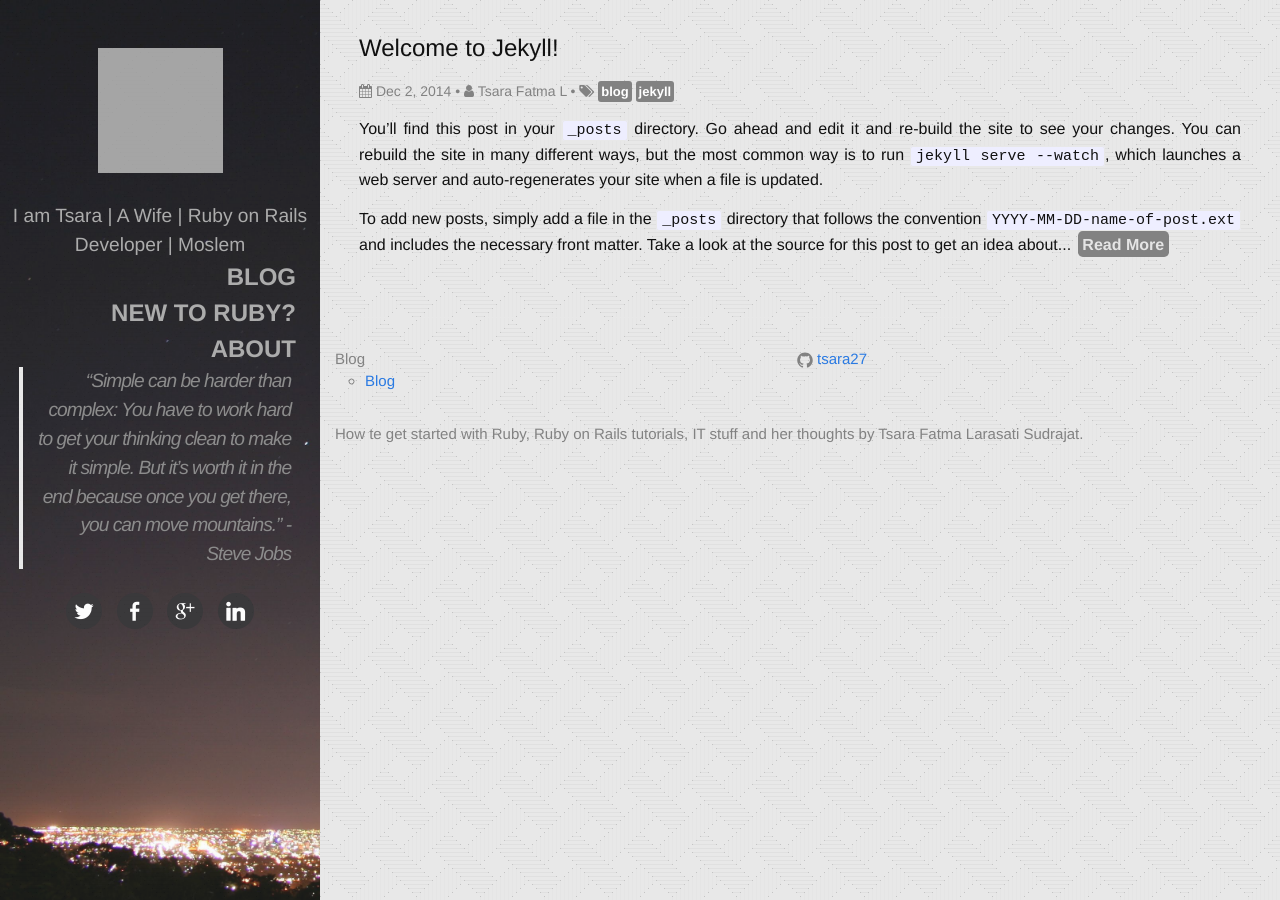
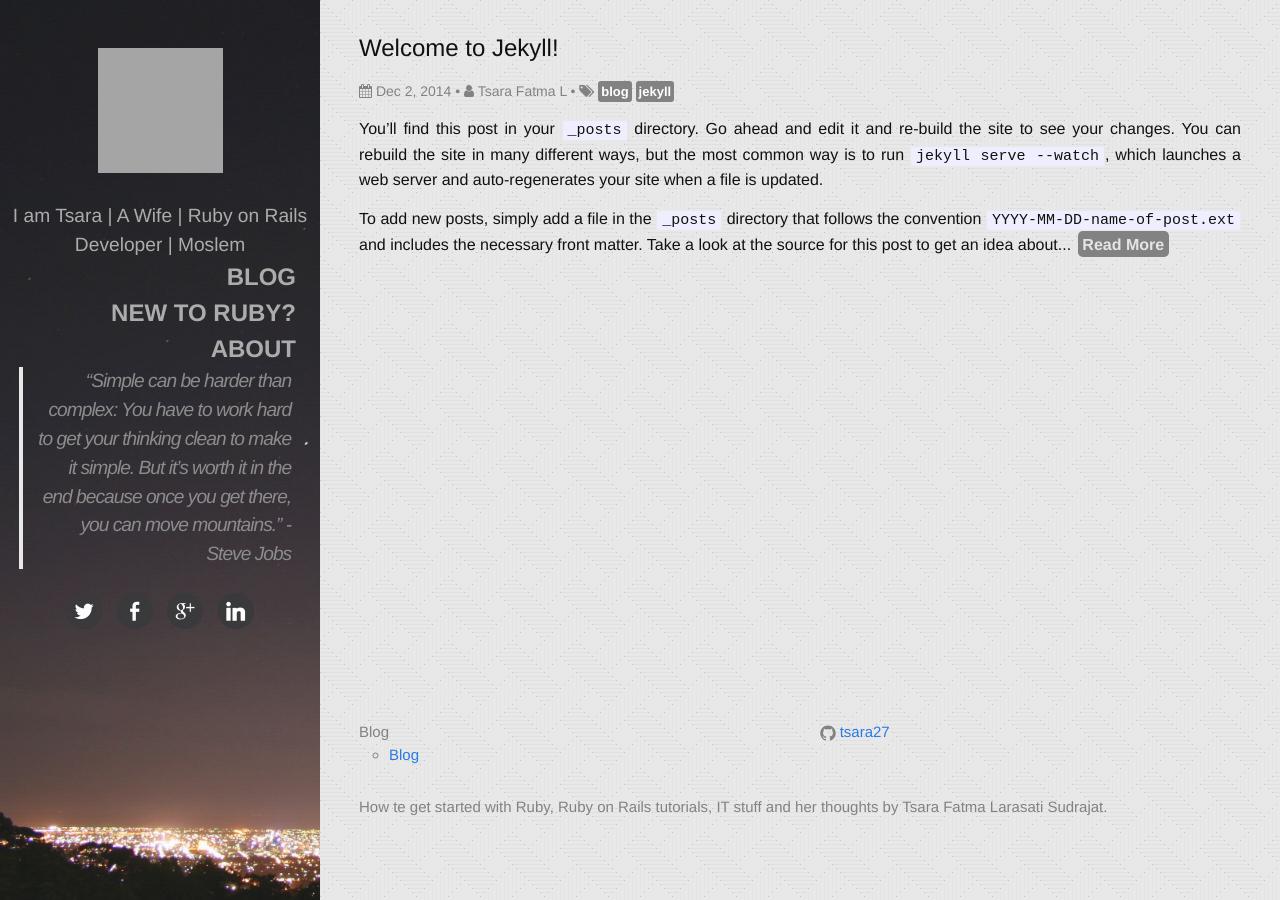
Before and after one commit to tsara27/my_website, a Jekyll site: the page built from index.html, in a window 1280 px wide. Built offline with Jekyll 4.4.1, drawn with Linux system fonts in a browser that asks for light colours; nearby versions of some CDN libraries; some web fonts are replaced; grey boxes are pictures that could not be loaded.

Commit message:
sticky footer

```diff
--- a/_sass/_additional.scss
+++ b/_sass/_additional.scss
@@ -3,6 +3,7 @@
 body{
   background-image: url("/images/pixel_weave.png");
   background-repeat: repeat;
+  height: 100%;
 }
 
 .links{
@@ -68,6 +69,9 @@
     @include margin(null 1.5em null 21.5em);
     max-width: 80%;
     text-align: justify;
+    display: flex;
+    min-height: 70vh;
+    flex-direction: column;
     @include media-query($on-palm) {
       @include margin(null 1.5em null 1.5em);
       max-width: 65%;
@@ -80,7 +84,8 @@
 
 footer.site-footer{
     float: left;
-    margin-left: 20em;
+    margin-left: 21.5em;
+    flex: 1;
     @include media-query($on-palm) {
         margin-left: 0;
 
@@ -108,6 +113,7 @@
 }
 
 .quotes{
+  @include transition-duration(1.5s);
   @include margin(null 1.5em null 1em);
   text-align: right;
   @include media-query($on-palm) {
@@ -115,6 +121,12 @@
   }
   @include media-query($on-tablet) {
     display: none;
+  }
+  &:hover{
+    @include transition-duration(1.5s);
+    text-decoration: none;
+    color: #fff;
+
   }
 }
 
--- a/_sass/_layout.scss
+++ b/_sass/_layout.scss
@@ -94,6 +94,8 @@
 .site-footer {
     border-top: 1px solid $grey-color-light;
     padding: $spacing-unit 0;
+    height: 5em;
+    flex: 1
 }
 
 .footer-heading {
```
